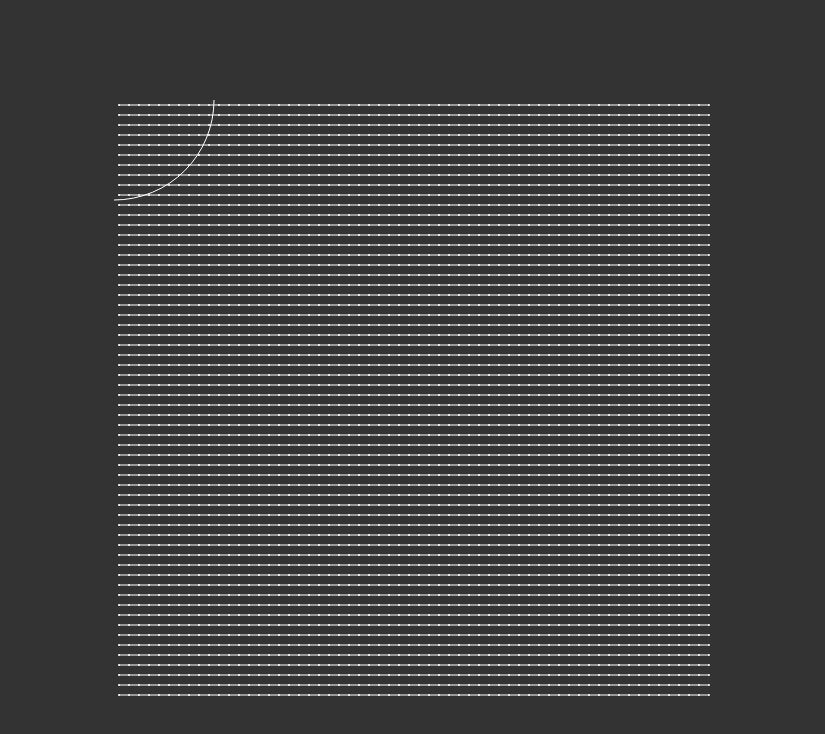
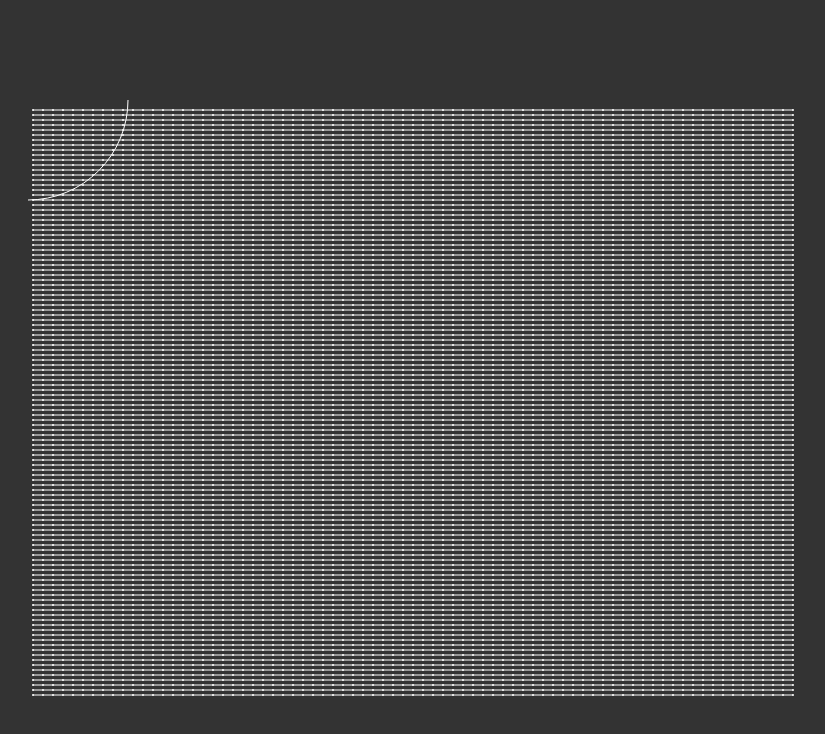
Before and after one commit to pkamenarsky/particles, a website built with webpack: page src/index.html in a window 1280 px wide. Shown: the whole page, without its empty margins (226-1051 px from the left). Built offline with nearby package versions, Linux system fonts and the light colour scheme.

Commit message:
Wide ratio

```diff
--- a/src/index.html
+++ b/src/index.html
@@ -12,7 +12,7 @@
 </head>
 
 <body>
-  <canvas id="canvas" width="600" height="600"></canvas>
+  <canvas id="canvas" width="772" height="600"></canvas>
 </body>
 
 </html>
--- a/src/index.ts
+++ b/src/index.ts
@@ -2,7 +2,7 @@ import './style.css';
 
 const canvasElement: HTMLCanvasElement = document.getElementById('canvas') as HTMLCanvasElement;
 
-const width = 600, height = 600, stepX = 10, stepY = 10, offsetX = 5, offsetY = 5;
+const width = 772, height = 600, stepX = 5, stepY = 10, offsetX = 10, offsetY = 5;
 // const countX = Math.floor((width - offsetX) / stepX), countY = ((height - offsetY) / stepY);
 const draw = canvasElement.getContext('2d') as CanvasRenderingContext2D;
 
@@ -34,8 +34,8 @@ type Modifier = (_pointer: Pointer, _all: Particle[], inside: Particle[]) => voi
 const white: rgb = {r: 1, g: 1, b: 1, a: 1};
 
 function initParticles(particles: Particle[], lines: Line[], image: ImageData | null) {
-  for (let y = offsetX; y < width; y += stepX) {
-    for (let x = offsetY, a = null, b = null; x < height; x += stepY) {
+  for (let y = offsetX; y < height; y += stepX) {
+    for (let x = offsetY, a = null, b = null; x < width; x += stepY) {
       if (image) {
         const ix = Math.round(image.width / width * x);
         const iy = Math.round(image.height / height * y);
@@ -292,7 +292,7 @@ function implode(pointer: Pointer, all: Particle[], inside: Particle[]): void {
   for (let particle of all) {
     const dx = particle.x - pointer.x;
     const dy = particle.y - pointer.y;
-    const d = Math.max(1, Math.sqrt(dx * dx + dy * dy));
+    const d = Math.max(10, Math.sqrt(dx * dx + dy * dy));
 
     particle.x = particle.x - dx / ((d * d) / pointer.radius);
     particle.y = particle.y - dy / ((d * d) / pointer.radius);
--- a/src/style.css
+++ b/src/style.css
@@ -7,8 +7,8 @@ body {
 
   top: 50%;
   left: 50%;
-  margin-left: -300px;
+  margin-left: -386px;
   margin-top: -300px;
-  width: 600px;
+  width: 772px;;
   height: 600px;
 }
```
